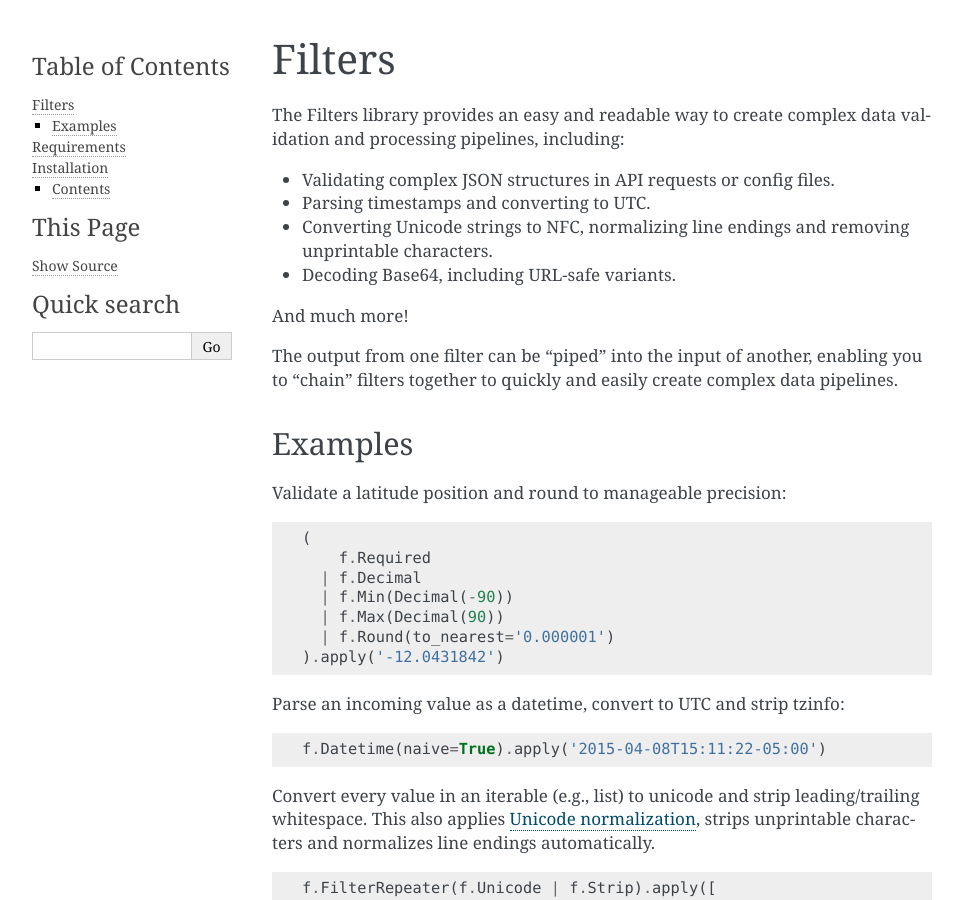
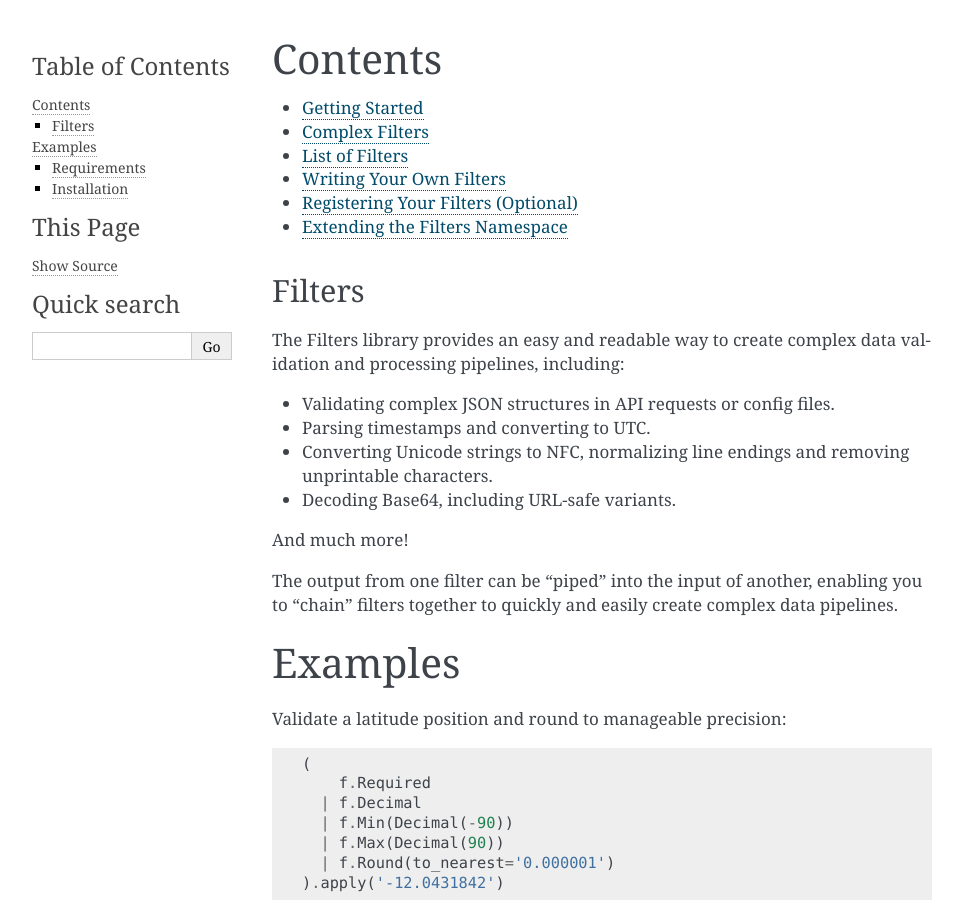
Before and after one commit to lenddoefl/filters, a Sphinx documentation site: the page built from docs/index.rst, in a window 1280 px wide and 900 px high. Shown: the whole window, without its empty margins (148-1111 px from the left). Built offline with Sphinx 7.4.7, drawn with Linux system fonts in a browser that asks for light colours; some of the changed text lies outside the part shown.

Commit message:
Minor doc'n cleanup.

```diff
--- a/docs/index.rst
+++ b/docs/index.rst
@@ -1,3 +1,16 @@
+Contents
+========
+
+.. toctree::
+   :maxdepth: 1
+
+   getting_started
+   complex_filters
+   List of Filters <filters_list>
+   writing_filters
+   extensions
+
+
 =======
 Filters
 =======
--- a/setup.py
+++ b/setup.py
@@ -27,7 +27,6 @@ dependencies = [
     'pytz',
     'regex',
     'six',
-
 ]
 
 if version_info[0] < 3:
```
Also changed, not shown: other parts of docs/index.rst (+0 -12 lines), README.rst (+7 -1 lines).
